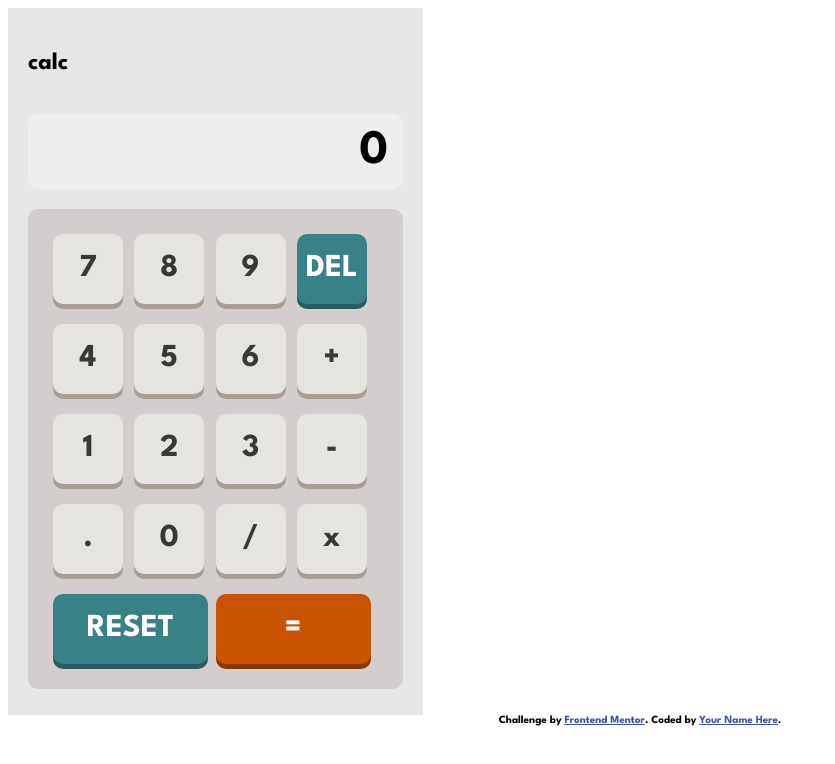
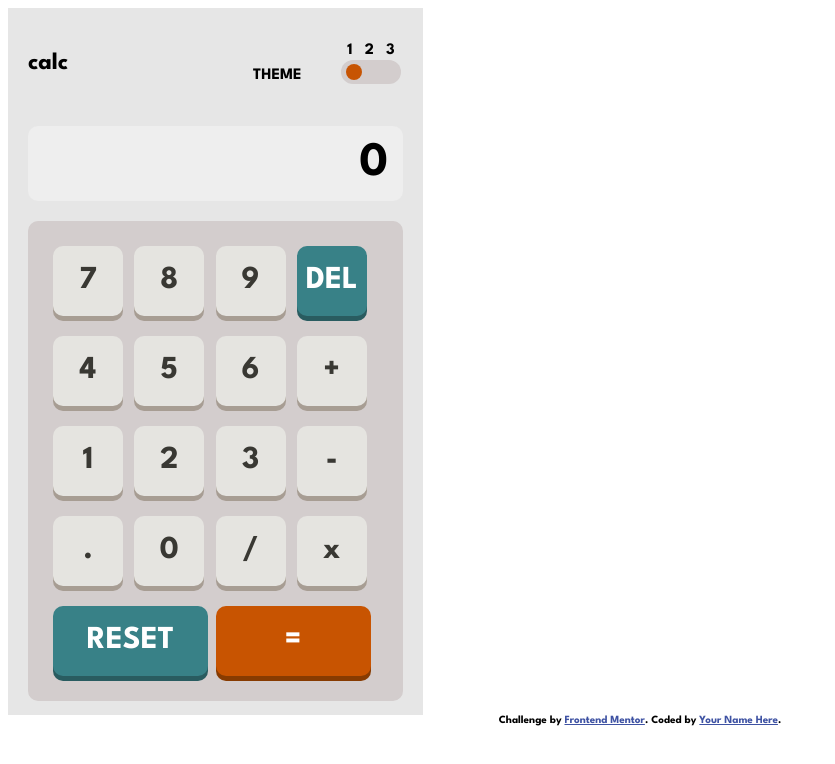
Before and after one commit to consumer185/Calculator-App, a plain HTML site: page index.html in a window 1280 px wide. Shown: the whole page, without its empty margins (0-835 px from the left). Drawn offline with nearby package versions, Linux system fonts and the light colour scheme.

Commit message:
added theme slider

```diff
--- a/index.html
+++ b/index.html
@@ -32,6 +32,25 @@
 
   <div class="masterDiv">
     <h3>calc</h3>
+
+
+
+<div class="theme">
+
+
+
+          <!-- <div class="field"> -->
+            <label for="input-range">THEME</label>
+          <!-- </div> -->
+
+
+          <div class="range-slider">
+            <span>1 2 3</span>
+            <input class="input-range" id="input-range" type="range" value="1" min="1" max="3">
+          </div>
+
+</div>
+
     <div id="displayDiv">
         <h2 id="displayText">0</h2>
     </div>
@@ -79,6 +98,10 @@
 
 
 
+
+
+
+
   <div class="attribution">
     Challenge by <a href="https://www.frontendmentor.io?ref=challenge" target="_blank">Frontend Mentor</a>.
     Coded by <a href="#">Your Name Here</a>.
--- a/index.js
+++ b/index.js
@@ -75,8 +75,15 @@ $(".equals").click(function() {
     calculation = firstNumber - secondNumber;
   }
 
+  document.getElementById("displayText").innerHTML = calculation;
+
+});
 
 
+var range = $('.input-range');
 
-  document.getElementById("displayText").innerHTML = calculation;
+range.on('input', function() {
+
+  console.log("range clicked on! now set to " + document.getElementById("input-range").value);
+
 });
--- a/styles.css
+++ b/styles.css
@@ -4,6 +4,8 @@
 
 h3 {
   font-size: 1.5rem;
+  margin-bottom: 0px;
+  position: absolute;
 }
 
 .masterDiv {
@@ -74,3 +76,61 @@
   width: 155px;
   box-shadow: 0 5px #873B01;
 }
+
+
+/* theme styling */
+.theme {
+width: 40%;
+margin-left: auto;
+margin-right: 0;
+margin-top: 15px;
+}
+
+
+label {
+position: absolute;
+top: 68px;
+}
+
+
+/* slider styling */
+
+.input-range {
+
+  width: 50px;
+  -webkit-appearance: none;
+  background-color: #D3CDCD;
+  height: 1.5rem;
+  border-radius: 15px;
+  padding-left: 5px;
+  padding-right: 5px;
+
+}
+
+
+
+span {
+  word-spacing: 8px;
+}
+
+input[type="range"]::-webkit-slider-thumb {
+  -webkit-appearance: none; /* Override default look */
+  appearance: none;
+
+  background-color: #C75403;
+  border-radius: 0.5rem;
+  height: 1rem;
+  width: 1rem;
+}
+
+.range-slider {
+  margin-left: auto;
+margin-right: 0;
+
+
+/* background-color: red; */
+display: flex;
+flex-direction: column;
+align-items: center;
+width: max-content;
+}
```
